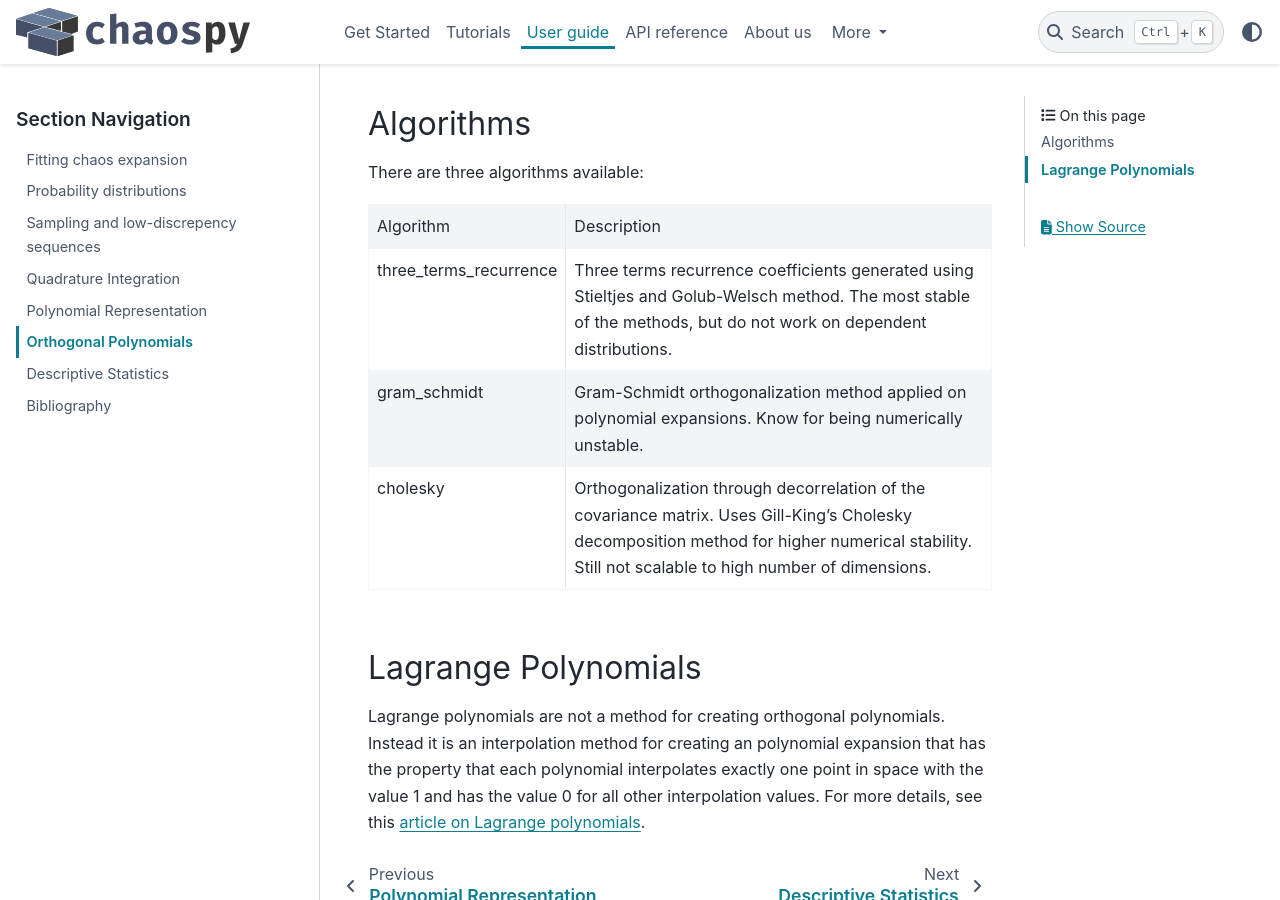
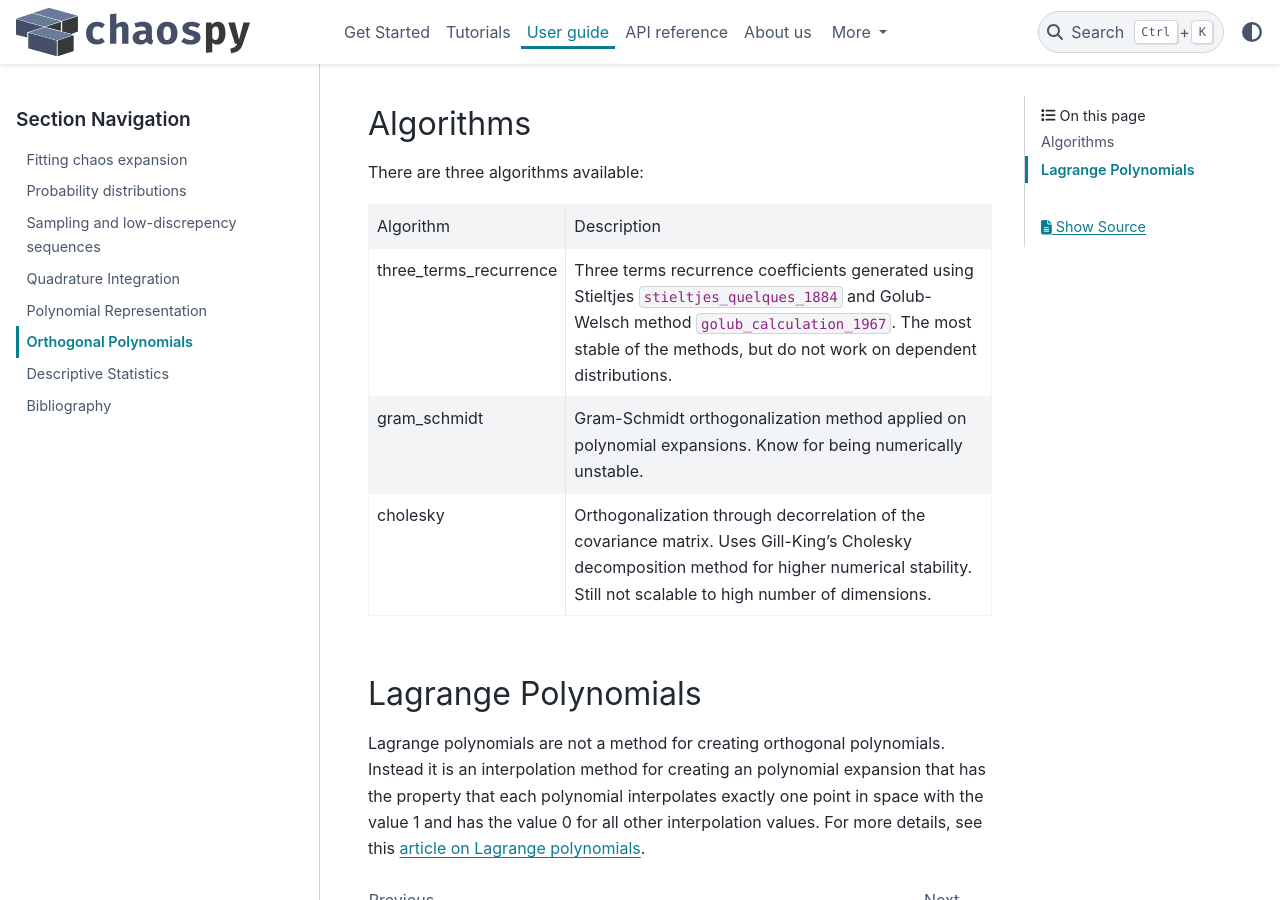
Before and after one commit to jonathf/chaospy, a Sphinx documentation site: the page built from docs/user_guide/orthogonality.rst, in a window 1280 px wide and 900 px high, scrolled down 1254 px. Built offline with Sphinx 7.4.7 and the PyData theme 0.15.4, drawn with Linux system fonts in a browser that asks for light colours; pages that are not in the unit, such as notebooks, are missing from menus; cross-references to code outside the pages are shown as plain code.

Commit message:
adding references

```diff
--- a/docs/bibliography.bib
+++ b/docs/bibliography.bib
@@ -1,12 +1,12 @@
 @article{feinberg_chaospy_2015,
-    title = "Chaospy: An open source tool for designing methods of uncertainty quantification",
-    author = "Jonathan Feinberg and Hans Petter Langtangen",
-    journal = "Journal of Computational Science",
-    volume = "11",
-    pages = "46 - 57",
-    year = "2015",
-    issn = "1877-7503",
-    doi = "https://doi.org/10.1016/j.jocs.2015.08.008",
+    title = {Chaospy: An open source tool for designing methods of uncertainty quantification},
+    author = {Jonathan Feinberg and Hans Petter Langtangen},
+    journal = {Journal of Computational Science},
+    volume = {11},
+    pages = {46 - 57},
+    year = {2015},
+    issn = {1877-7503},
+    doi = {https://doi.org/10.1016/j.jocs.2015.08.008},
 }
 
 @article {feinberg_multivariate_2018,
@@ -20,36 +20,36 @@
 }
 
 @book{kythe_handbook_2004,
-    title = "Handbook of Computational Methods for Integration",
-    volume = "1",
-    publisher = "Chapman and Hall/CRC",
-    year = "2004",
-    isbn = "9780429208362",
-    author = "Prem K. Kythe, Michael R. Schäferkotter",
-    url = "https://doi.org/10.1201/9780203490303",
+    title = {Handbook of Computational Methods for Integration},
+    volume = {1},
+    publisher = {Chapman and Hall/CRC},
+    year = {2004},
+    isbn = {9780429208362},
+    author = {Prem K. Kythe, Michael R. Schäferkotter},
+    url = {https://doi.org/10.1201/9780203490303},
 }
 
 @article{patterson_optimum_1968,
-    title="The Optimum Addition of Points to Quadrature Formulae",
-    author="Thomas Patterson",
-    journal="Mathematics of Computation",
-    volume="22",
-    year="1968",
-    pages="847--856",
-    url="https://doi.org/10.2307/2004583",
+    title = {The Optimum Addition of Points to Quadrature Formulae},
+    author = {Thomas Patterson},
+    journal = {Mathematics of Computation},
+    volume = {22},
+    year = {1968},
+    pages = {847--856},
+    url = {https://doi.org/10.2307/2004583},
 }
 
 
 @article{waldvogel_fast_2006,
-    title = "Fast Construction of the Fejér and Clenshaw–Curtis Quadrature Rules",
-    author = "J. Waldvogel",
-    journal = "BIT Numerical Mathematics",
-    month = "mar",
-    year = "2006",
-    volume = "46",
-    number = "1",
-    pages = "195–202",
-    url = "https://doi.org/10.1007/s10543-006-0045-4",
+    title = {Fast Construction of the Fejér and Clenshaw–Curtis Quadrature Rules},
+    author = {J. Waldvogel},
+    journal = {BIT Numerical Mathematics},
+    month = {mar},
+    year = {2006},
+    volume = {46},
+    number = {1},
+    pages = {195–202},
+    url = {https://doi.org/10.1007/s10543-006-0045-4},
 }
 
 @article{sklar_random_1996,
@@ -64,12 +64,87 @@
 }
 
 @article{laurie_calculation_1997,
-    author = "Dirk P. Laurie",
-    title="Calculation of Gauss-Kronrod quadrature rules",
-    journal="Mathematics of Computation",
-    volume="66",
-    year="1997",
-    pages="1133-1145",
-    url="https://doi.org/10.1090/S0025-5718-97-00861-2",
+    author = {Dirk P. Laurie},
+    title = {Calculation of Gauss-Kronrod quadrature rules},
+    journal = {Mathematics of Computation},
+    volume = {66},
+    year = {1997},
+    pages = {1133-1145},
+    url = {https://doi.org/10.1090/S0025-5718-97-00861-2},
 
 }
+
+@article{narayan_adaptive_2014,
+    title = {Adaptive Leja sparse grid constructions for stochastic collocation and high-dimensional approximation},
+    author = {Akil Narayan and John D. Jakeman},
+    journal = {SIAM Journal on Scientific Computing},
+    volume = {36},
+    number = {6},
+    pages = {A2952--A2983},
+    year = {2014},
+    publisher = {SIAM},
+    url = {https://doi.org/10.1137/140966368},
+}
+
+@article{stieltjes_quelques_1884,
+    title = {Quelques recherches sur la théorie des quadratures dites mécaniques},
+    volume = {1},
+    journal = {Annales scientifiques de l'{\'E}cole Normale Sup{\'e}rieure},
+    language = {fre},
+    author = {Thomas Jam Stieltjes},
+    year = {1884},
+    pages = {409--426},
+    publisher = {Elsevier},
+    url = {http://eudml.org/doc/80911},
+}
+
+
+@book{golub_calculation_1967,
+    title = {Calculation of {G}auss quadrature rules},
+    volume = {23},
+    publisher = {Mathematics of Computation},
+    author = {Gene H. Golub and John H. Welsch},
+    year = {1967},
+    pages = {221--230},
+    url = {https://doi.org/10.2307/2004418},
+}
+
+@book{kroese_handbook_2011,
+    title = {Handbook of {Monte} {Carlo} {Methods}},
+    volume = {706},
+    url = {https://www.wiley.com/en-us/Handbook+of+Monte+Carlo+Methods-p-9780470177938},
+    publisher = {John Wiley \& Sons},
+    author = {Dirk P. Kroese and Thomas Taimre and Zdravko I. Botev},
+    year = {2011},
+    isbn = {9780470177938},
+}
+
+@article{gautschi_construction_1968,
+    title = {Construction of {G}auss-{C}hristoffel quadrature formulas},
+    volume = {22},
+    issn = {00255718},
+    doi = {10.2307/2004654},
+    number = {102},
+    urldate = {2012-03-26},
+    journal = {Mathematics of Computation},
+    author = {Walter, Gautschi},
+    month = apr,
+    year = {1968},
+    pages = {251},
+    doi = {https://doi.org/10.2307/2004654},
+    url = {https://www.jstor.org/stable/2004654},
+}
+
+@article{sobol_distribution_1967,
+    title = {On the distribution of points in a cube and the approximate evaluation of integrals},
+    volume = {7},
+    number = {4},
+    journal = {USSR Computational Mathematics and Mathematical Physics},
+    author = {Ila M. Sobol},
+    year = {1967},
+    pages = {86--112},
+    issn = {0041-5553},
+    doi = {https://doi.org/10.1016/0041-5553(67)90144-9},
+    url = {http://www.sciencedirect.com/science/article/pii/0041555367901449},
+    language = {ru},
+}
--- a/docs/user_guide/orthogonality.rst
+++ b/docs/user_guide/orthogonality.rst
@@ -64,8 +64,10 @@ There are three algorithms available:
 | Algorithm              | Description                                      |
 +------------------------+--------------------------------------------------+
 | three_terms_recurrence | Three terms recurrence coefficients generated    |
-|                        | using Stieltjes and Golub-Welsch method. The     |
-|                        | most stable of the methods, but do not work on   |
+|                        | using Stieltjes :cite:`stieltjes_quelques_1884`  |
+|                        | and Golub-Welsch method                          |
+|                        | :cite:`golub_calculation_1967`. The most stable  |
+|                        | of the methods, but do not work on               |
 |                        | dependent distributions.                         |
 +------------------------+--------------------------------------------------+
 | gram_schmidt           | Gram-Schmidt orthogonalization method applied on |
```
Also changed, not shown: docs/user_guide/sampling.rst (+4 -3 lines), 2 other files.
